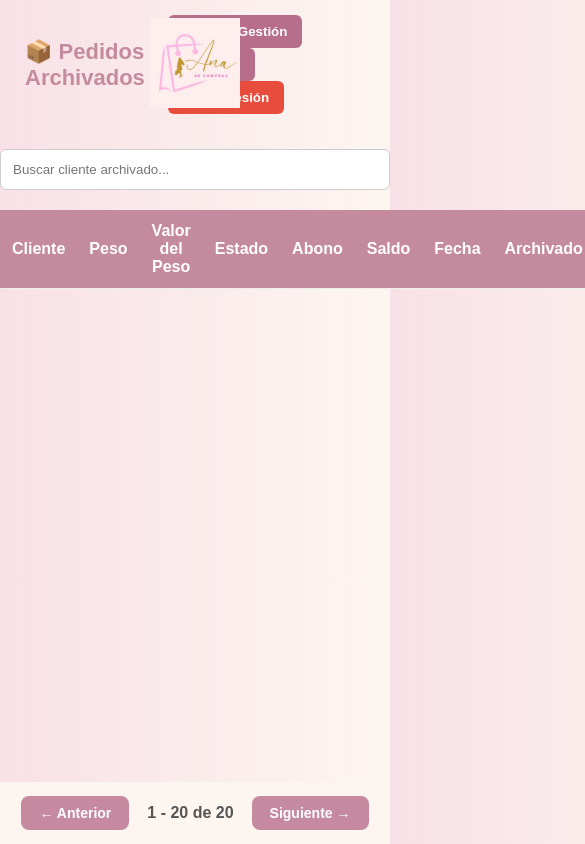
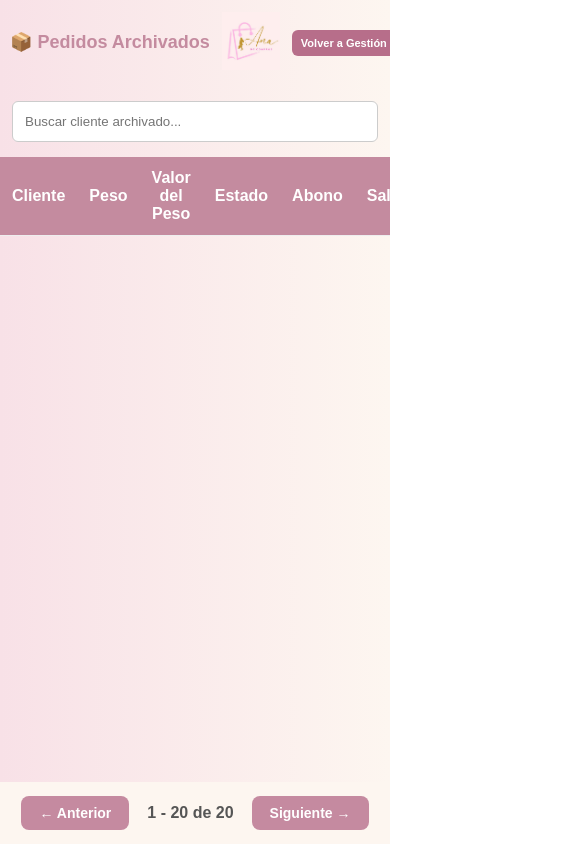
Before and after one commit to karteagajimenez/tienda-ana-app, a website: page public/archived_orders.html in a window 390 px wide. Shown: the top 844 px of the page, 585 px wide, since content can reach past the window. Drawn offline with Linux system fonts and the light colour scheme; no server answers.

Commit message:
telefono detalles, y cliente

```diff
--- a/public/archived_orders.html
+++ b/public/archived_orders.html
@@ -439,6 +439,249 @@ th {
     color: white;
 }
 
+@media (max-width: 768px) {
+
+    /* =========================================================
+       PÁGINA MÓVIL
+    ========================================================= */
+
+    html,
+    body {
+        width: 100%;
+        max-width: 100%;
+        margin: 0;
+        overflow-x: hidden;
+    }
+
+    body {
+        background:
+            linear-gradient(
+                to right,
+                #f8e1e7,
+                #fdf6f0
+            );
+    }
+
+
+    /* =========================================================
+       HEADER MÓVIL
+       IGUAL QUE GESTIÓN DE PEDIDOS
+    ========================================================= */
+
+    .header {
+        width: 100%;
+        max-width: 100%;
+
+        display: flex;
+        flex-direction: row;
+        align-items: center;
+        justify-content: flex-start;
+
+        gap: 12px;
+
+        padding: 12px 10px;
+        box-sizing: border-box;
+
+        overflow-x: auto;
+        overflow-y: hidden;
+
+        -webkit-overflow-scrolling: touch;
+
+        white-space: nowrap;
+    }
+
+
+    /* TÍTULO */
+
+    .header h1 {
+        position: static;
+
+        flex: 0 0 auto;
+
+        width: auto;
+
+        margin: 0;
+        padding: 0;
+
+        font-size: 18px;
+        line-height: 1.2;
+
+        white-space: nowrap;
+    }
+
+
+    /* LOGO */
+
+    .logo-container {
+        position: static;
+
+        flex: 0 0 auto;
+
+        left: auto;
+        right: auto;
+        top: auto;
+
+        transform: none;
+    }
+
+    .logo {
+        height: 58px;
+        width: auto;
+    }
+
+
+    /* =========================================================
+       BOTONES SUPERIORES
+       TODOS EN UNA SOLA FILA
+    ========================================================= */
+
+    .header-buttons {
+        position: static;
+
+        flex: 0 0 auto;
+
+        display: flex;
+        flex-direction: row;
+        flex-wrap: nowrap;
+
+        align-items: center;
+
+        gap: 5px;
+
+        width: auto;
+
+        margin: 0;
+        padding: 0;
+
+        overflow: visible;
+    }
+
+    .header-buttons button {
+        flex: 0 0 auto;
+
+        width: auto;
+        min-width: 0;
+
+        margin: 0;
+
+        padding: 7px 9px;
+
+        font-size: 11px;
+
+        white-space: nowrap;
+    }
+
+
+    /* =========================================================
+       BUSCADOR
+    ========================================================= */
+
+    #buscar {
+        width: calc(100% - 24px);
+        max-width: 500px;
+
+        margin: 15px auto;
+
+        box-sizing: border-box;
+    }
+
+
+    /* =========================================================
+       TABLA PRINCIPAL DE CLIENTES
+    ========================================================= */
+
+    body > table {
+        width: 100%;
+        min-width: 100%;
+
+        table-layout: auto;
+    }
+
+
+    /* =========================================================
+       ACORDEÓN ARCHIVADO
+       DESPLAZAMIENTO INDEPENDIENTE
+    ========================================================= */
+
+    [id^="detalle-cliente-archivado-"] > td {
+        width: 100%;
+        max-width: 100vw;
+
+        padding: 0;
+
+        overflow: hidden;
+    }
+
+    [id^="contenido-cliente-archivado-"] {
+        display: block;
+
+        width: 100%;
+        max-width: 100vw;
+
+        overflow-x: auto;
+        overflow-y: hidden;
+
+        -webkit-overflow-scrolling: touch;
+    }
+
+
+    /* TABLA INTERNA */
+
+    [id^="contenido-cliente-archivado-"] > table {
+        width: 1050px !important;
+        min-width: 1050px;
+
+        table-layout: auto;
+
+        white-space: nowrap;
+    }
+
+
+    [id^="contenido-cliente-archivado-"] th,
+    [id^="contenido-cliente-archivado-"] td {
+        padding: 9px 10px;
+
+        font-size: 13px;
+
+        white-space: nowrap;
+        word-break: normal;
+
+        vertical-align: middle;
+    }
+
+
+    /* =========================================================
+       BOTONES DE ACCIONES ARCHIVADAS
+    ========================================================= */
+
+    [id^="contenido-cliente-archivado-"] td button {
+        width: auto;
+        min-width: 0;
+
+        padding: 7px 9px;
+
+        margin: 2px;
+
+        font-size: 12px;
+
+        white-space: nowrap;
+    }
+
+
+    /* =========================================================
+       MODALES EN TELÉFONO
+    ========================================================= */
+
+    .modal-content,
+    .modal-desarchivar-contenido,
+    .modal-eliminar-contenido {
+        width: calc(100% - 30px);
+        max-width: 390px;
+
+        box-sizing: border-box;
+    }
+
+}
 </style>
 
 </head>
```
Also changed, not shown: public/client.html (+91 -34 lines).
